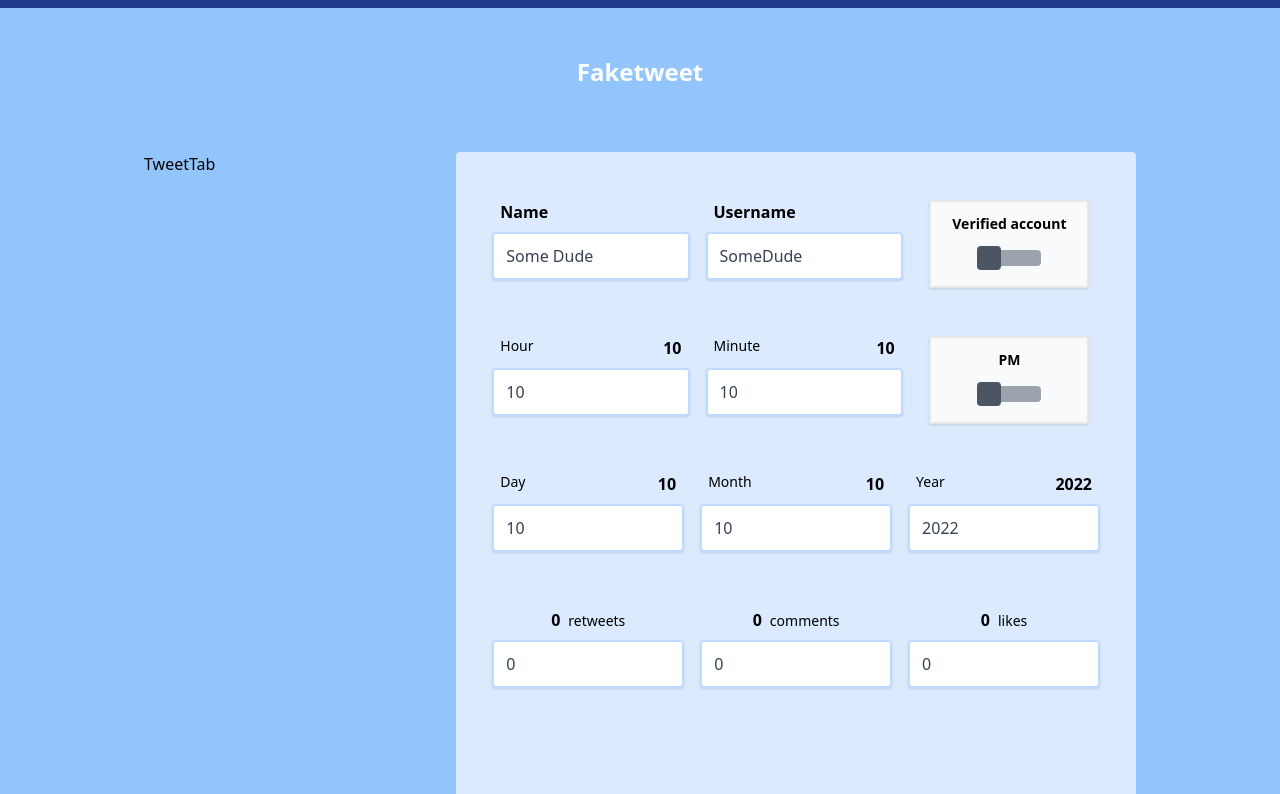
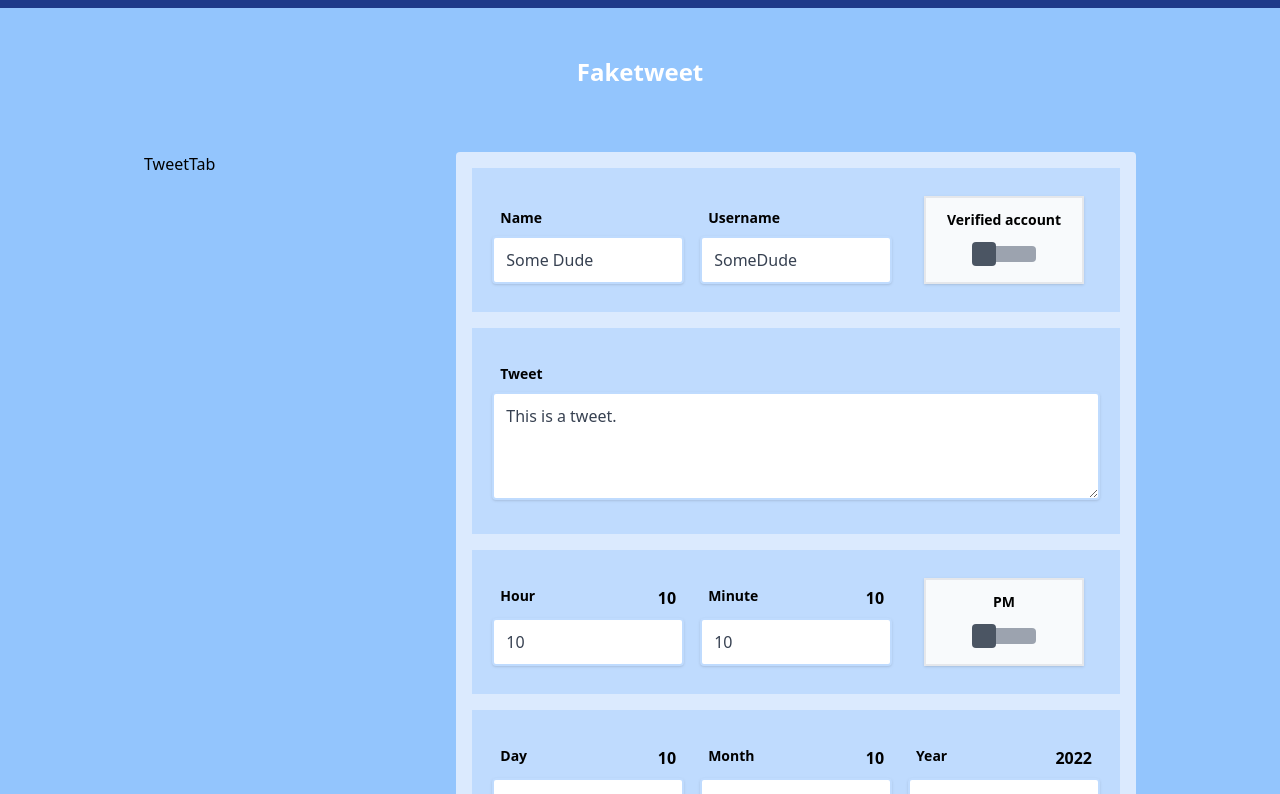
Before and after one commit to iaseth/faketweet, a React (Create React App) app: page / in a window 1280 px wide. Shown: the top 794 px of the page. Built offline with nearby package versions, Linux system fonts and the light colour scheme.

Commit message:
Added TextBoxInput for tweet content

```diff
--- a/src/Faketweet/EditorTab/EditorTab.js
+++ b/src/Faketweet/EditorTab/EditorTab.js
@@ -2,6 +2,7 @@ import {
 	InputGroupContainer,
 	NumberInput,
 	StatInput,
+	TextBoxInput,
 	TextInput,
 	ToggleInput,
 } from './Utils';
@@ -33,6 +34,10 @@ export default function EditorTab ({data, setData}) {
 			</InputGroupContainer>
 
 			<InputGroupContainer>
+				<TextBoxInput title="Tweet" text={data.content} setText={v => setX('content', v)} min={1} max={50} />
+			</InputGroupContainer>
+
+			<InputGroupContainer>
 				<NumberInput title="Hour" num={data.hours} setNum={v => setX('hours', v)} min={0} max={12} />
 				<NumberInput title="Minute" num={data.minutes} setNum={v => setX('minutes', v)} min={0} max={59} />
 				<ToggleInput title="PM" toggle={data.pm} setToggle={v => setX('pm', v)} />
--- a/src/Faketweet/EditorTab/Utils.js
+++ b/src/Faketweet/EditorTab/Utils.js
@@ -33,22 +33,15 @@ export function ToggleInput ({title, toggle, setToggle}) {
 
 export function InputGroupContainer ({children}) {
 	return (
-		<div className="md:flex items-end py-4 ch:grow ch:basis-0 px-3 py-3">{children}</div>
+		<div className="md:flex md:items-end ch:grow ch:basis-0 bg-blue-200 mb-4 px-3 py-5 ch:px-2 ch:py-2">{children}</div>
 	);
 }
 
 
 
-function InputBox ({type, defaultValue, onChange}) {
-	return <input type={type} defaultValue={defaultValue} onChange={onChange} className="shadow appearance-none border-2 border-blue-200 rounded w-full py-3 px-3 text-base text-gray-700 leading-tight outline-none duration-300 hover:border-blue-500 focus:border-blue-500" />;
-}
-
-
-
-export function TextInput ({
-	title="Text", text, setText,
+export function TextBoxInput ({
+	title="TextBox", text, setText,
 	min=false, max=false,
-	displayFunc = v => v,
 	validatorFunc = v => true
 }) {
 
@@ -66,9 +59,48 @@ export function TextInput ({
 	};
 
 	return (
-		<div className="px-2 py-2">
+		<div>
 			<div>
-				<h2 className="px-2 py-2 font-bold">{title}</h2>
+				<h2 className="px-2 py-2 font-bold text-sm">{title}</h2>
+			</div>
+			<div>
+				<textarea rows={4} defaultValue={text} onChange={handleChange} className="shadow appearance-none border-2 border-blue-200 rounded w-full py-3 px-3 text-base text-gray-700 leading-tight outline-none duration-300 hover:border-blue-500 focus:border-blue-500"></textarea>
+			</div>
+		</div>
+	);
+}
+
+
+
+function InputBox ({type, defaultValue, onChange}) {
+	return <input type={type} defaultValue={defaultValue} onChange={onChange} className="shadow appearance-none border-2 border-blue-200 rounded w-full py-3 px-3 text-base text-gray-700 leading-tight outline-none duration-300 hover:border-blue-500 focus:border-blue-500" />;
+}
+
+
+
+export function TextInput ({
+	title="Text", text, setText,
+	min=false, max=false,
+	validatorFunc = v => true
+}) {
+
+	const validate = v => {
+		if (min !== false && min > v.length) return false;
+		if (max !== false && max < v.length) return false;
+		return validatorFunc(v) ? true : false;
+	};
+
+	const handleChange = event => {
+		const v = event.target.value.trim();
+		if (validate(v)) {
+			setText(v);
+		}
+	};
+
+	return (
+		<div>
+			<div>
+				<h2 className="px-2 py-2 font-bold text-sm">{title}</h2>
 			</div>
 			<div>
 				<InputBox type='text' defaultValue={text} onChange={handleChange} />
@@ -104,11 +136,11 @@ export function NumberInput ({
 	};
 
 	return (
-		<div className="px-2 py-2">
+		<div>
 			<div>
-				<h2 className="px-2 py-2 flex">
+				<h2 className="px-2 py-2 flex font-bold">
 					<span className="grow text-sm mr-2">{title}</span>
-					<span className="font-bold">{displayFunc(num)}</span>
+					<span className="text-base">{displayFunc(num)}</span>
 				</h2>
 			</div>
 			<div>
@@ -145,7 +177,7 @@ export function StatInput ({
 	};
 
 	return (
-		<div className="px-2 py-2">
+		<div>
 			<div>
 				<h2 className="px-2 py-2 text-center">
 					<span className="font-bold mr-2">{displayFunc(stat)}</span>
```
